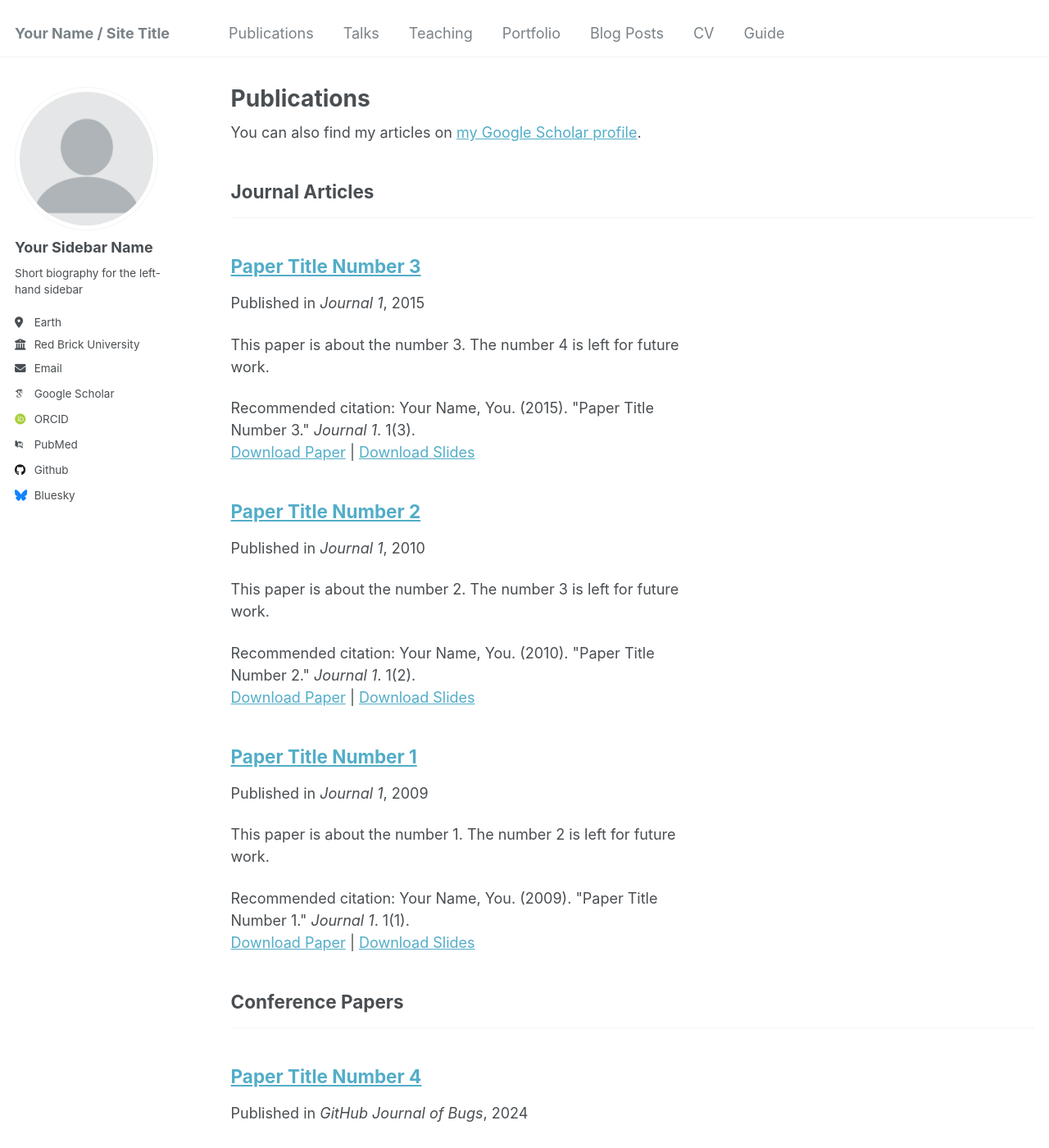
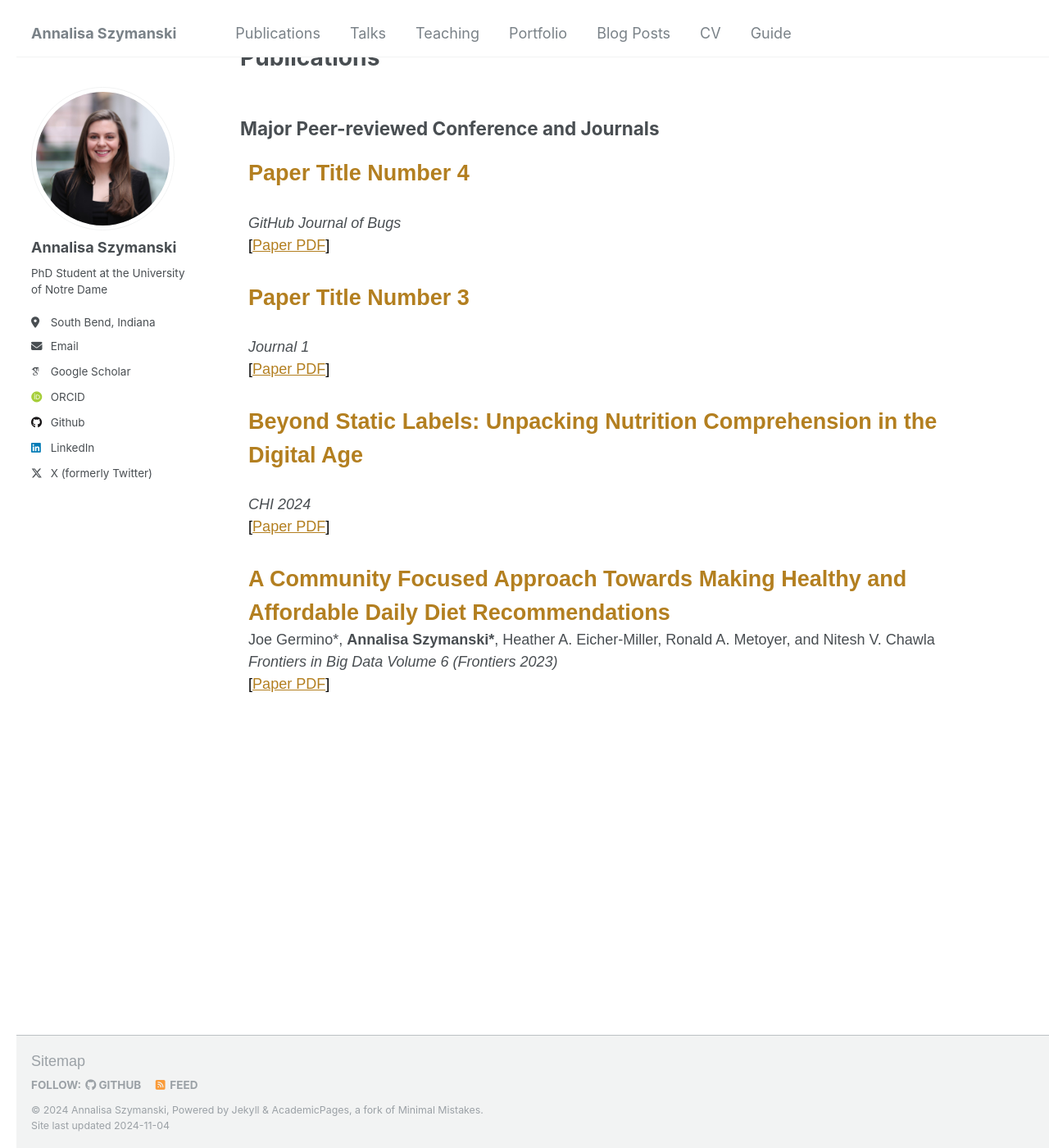
Before and after one commit to aszymans/annalisaszymanski, a Jekyll site: the page built from _pages/publications.html, in a window 1280 px wide and 1400 px high. Shown: the whole window at 82% size. Built offline with Jekyll 4.4.1, drawn with Linux system fonts in a browser that asks for light colours; some web fonts are replaced; some of the changed text lies outside the part shown.

Commit message:
initial website configurations

```diff
--- a/_config.yml
+++ b/_config.yml
@@ -8,11 +8,11 @@
 
 # Basic Site Settings
 locale                   : "en-US"
-title                    : "Your Name / Site Title"
+title                    : "Annalisa Szymanski"
 title_separator          : "-"
-name                     : &name "Your Name"
+name                     : &name "Annalisa Szymanski"
 description              : &description "personal description"
-url                      : https://academicpages.github.io # the base hostname & protocol for your site e.g. "https://mmistakes.github.io"
+url                      : https://annalisaszymanski.github.io # the base hostname & protocol for your site e.g. "https://mmistakes.github.io"
 baseurl                  : "" # the subpath of your site, e.g. "/blog"
 repository               : "academicpages/academicpages.github.io"
 
@@ -21,22 +21,22 @@ repository               : "academicpages/academicpages.github.io"
 #               Additional customization can be done by editing /_includes/author-profile.html
 author:
   # Biographic information
-  avatar           : "profile.png"
-  name             : "Your Sidebar Name"
+  avatar           : "bio_pic.jpeg"
+  name             : "Annalisa Szymanski"
   pronouns         : # example: "she/her"
-  bio              : "Short biography for the left-hand sidebar"
-  location         : "Earth"
-  employer         : "Red Brick University"
+  bio              : "PhD Student at the University of Notre Dame"
+  location         : "South Bend, Indiana"
+  employer         : #"Red Brick University"
   uri              : # URL
-  email            : "none@example.org"
+  email            : "aszyman2@nd.edu"
 
   # Academic websites
   arxiv            : # URL - Update with the correct link to your profile
-  googlescholar    : "https://scholar.google.com/citations?user=PS_CX0AAAAAJ"
+  googlescholar    : "https://scholar.google.com/citations?user=AvwLCfQAAAAJ&hl"
   impactstory      : # URL
-  orcid            : "http://orcid.org/yourorcidurl"
+  orcid            :  "https://orcid.org/0009-0009-5472-282X"
   semantic         : # URL
-  pubmed           : "https://www.ncbi.nlm.nih.gov/pubmed/?term=john+snow"
+  pubmed           : # "https://www.ncbi.nlm.nih.gov/pubmed/?term=john+snow"
   researchgate     : # URL
   scopus           : # URL
 
@@ -44,12 +44,12 @@ author:
   bitbucket        : # Username - Update with your username on the site
   codepen          : # Username
   dribbble         : # Username
-  github           : "academicpages"
+  github           : "aszymans"
   kaggle           : # Username
   stackoverflow    : # User number or user number and name (i.e., use "1" or "1/jeff-atwood")
 
   # Social media
-  bluesky          : "bsky.app" # Replace this with you Bluesky username
+  bluesky          : #"bsky.app" # Replace this with you Bluesky username
   facebook         : # Username
   flickr           : # Username
   foursquare       : # Username
@@ -58,7 +58,7 @@ author:
   keybase          : # Username
   instagram        : # Username
   lastfm           : # Username
-  linkedin         : # Username
+  linkedin         : "annalisaszymanski"
   mastodon         : # URL
   medium           : # URL
   pinterest        : # Username
@@ -66,7 +66,7 @@ author:
   steam            : # Username
   telegram         : # URL
   tumblr           : # Username
-  twitter          : # Username for X / Twitter
+  twitter          : "AnnalisaSzy"
   vine             : # Username
   weibo            : # Username
   wikipedia        : # Username
--- a/_pages/publications.html
+++ b/_pages/publications.html
@@ -5,29 +5,92 @@ permalink: /publications/
 author_profile: true
 ---
 
-{% if site.author.googlescholar %}
-  <div class="wordwrap">You can also find my articles on <a href="{{site.author.googlescholar}}">my Google Scholar profile</a>.</div>
-{% endif %}
+<!DOCTYPE html>
+<html>
+<head>
+  <meta charset="UTF-8">
+  <meta name="viewport" content="width=device-width, initial-scale=1"> <!-- Ensure proper scaling on mobile devices -->
+  <style>
+    body {
+      margin: 0;
+      padding: 20px;
+      line-height: 1.5;
+      font-family: Arial, sans-serif;
+    }
 
-{% include base_path %}
+    .publications-container {
+      display: flex;
+      flex-wrap: wrap;
+      justify-content: space-between;
+    }
 
-<!-- New style rendering if publication categories are defined -->
-{% if site.publication_category %}
-  {% for category in site.publication_category  %}
-    {% assign title_shown = false %}
-    {% for post in site.publications reversed %}
-      {% if post.category != category[0] %}
-        {% continue %}
-      {% endif %}
-      {% unless title_shown %}
-        <h2>{{ category[1].title }}</h2><hr />
-        {% assign title_shown = true %}
-      {% endunless %}
-      {% include archive-single.html %}
-    {% endfor %}
+    .publication {
+      display: flex;
+      align-items: flex-start;
+      width: 95%;
+      margin-bottom: 10px;
+      padding: 10px;
+      border-radius: 10px;
+    }
+
+    .publication-title {
+      font-size: 1.5em;
+      font-weight: bold;
+      color: #b37f20;
+      margin: 0;
+    }
+
+    .publication-link {
+      text-decoration: none; /* Remove underline */
+      color: #b37f20; /* Keep the link in gold color */
+    }
+
+    .brackets {
+      color: black; /* Set brackets color to black */
+      font-weight: normal; /* Match with body text if different */
+    }
+
+    /* Add media query for smaller screens */
+    @media (max-width: 600px) {
+      .publications-container {
+        flex-direction: column;
+      }
+      .publication {
+        flex-direction: column;
+        align-items: flex-start;
+      }
+    }
+  </style>
+</head>
+<body>
+
+<div class="publications-container">
+  <h2>Major Peer-reviewed Conference and Journals</h2>
+  {% for post in site.publications reversed %}
+  <div class="publication">
+    <div>
+      <span class="publication-title">{{ post.title }}</span>
+      <br>{{ post.authors }}
+      <br><em>{{ post.venue }}</em>
+      <br>
+      <span class="brackets">[</span><a class="publication-link" href="{{ post.paperurl }}">Paper PDF</a><span class="brackets">]</span>
+    </div>
+  </div>
   {% endfor %}
-{% else %}
-  {% for post in site.publications reversed %}
-    {% include archive-single.html %}
-  {% endfor %}
-{% endif %}
+
+  <!-- <h2>Extended Abstracts, Posters, and Workshop Papers</h2>
+  {% for ppost in site.posterpubs reversed %}
+  <div class="publication">
+    <div>
+      <span class="publication-title">{{ ppost.title }}</span>
+      <br>{{ ppost.authors }}
+      <br><em>{{ ppost.venue }}</em>
+      <br>
+      <span class="brackets">[</span><a class="publication-link" href="{{ ppost.paperurl }}">Paper PDF</a><span class="brackets">]</span>
+    </div>
+  </div>
+  {% endfor %} -->
+</div>
+
+</body>
+</html>
--- a/_publications/2009-10-01-paper-title-number-1.md
+++ b/_publications/2009-10-01-paper-title-number-1.md
@@ -1,14 +1,17 @@
 ---
-title: "Paper Title Number 1"
+title: "A Community Focused Approach Towards Making Healthy and Affordable Daily Diet Recommendations"
 collection: publications
 category: manuscripts
 permalink: /publication/2009-10-01-paper-title-number-1
-excerpt: 'This paper is about the number 1. The number 2 is left for future work.'
+#excerpt: 'This paper is about the number 1. The number 2 is left for future work.'
 date: 2009-10-01
-venue: 'Journal 1'
+authors: Joe Germino*, <b>Annalisa Szymanski*</b>, Heather A. Eicher-Miller, Ronald A. Metoyer, and Nitesh V. Chawla
+venue: 'Frontiers in Big Data Volume 6 (Frontiers 2023)'
 slidesurl: 'http://academicpages.github.io/files/slides1.pdf'
-paperurl: 'http://academicpages.github.io/files/paper1.pdf'
-citation: 'Your Name, You. (2009). &quot;Paper Title Number 1.&quot; <i>Journal 1</i>. 1(1).'
+paperurl: 'http://academicpages.github.io/files/daily_diet_recommendations.pdf'
+acm_url: 'https://www.frontiersin.org/journals/big-data/articles/10.3389/fdata.2023.1086212/full'
+footnote: '*Equal Contribution'
+citation: 'Germino, J., Szymanski, A., Eicher-Miller, H. A., Metoyer, R., & Chawla, N. V. (2023). A community focused approach toward making healthy and affordable daily diet recommendations. Frontiers in big Data, 6, 1086212.'
 ---
 
 The contents above will be part of a list of publications, if the user clicks the link for the publication than the contents of section will be rendered as a full page, allowing you to provide more information about the paper for the reader. When publications are displayed as a single page, the contents of the above "citation" field will automatically be included below this section in a smaller font.
--- a/_publications/2010-10-01-paper-title-number-2.md
+++ b/_publications/2010-10-01-paper-title-number-2.md
@@ -1,14 +1,15 @@
 ---
-title: "Paper Title Number 2"
+title: "Beyond Static Labels: Unpacking Nutrition Comprehension in the Digital Age"
 collection: publications
 category: manuscripts
 permalink: /publication/2010-10-01-paper-title-number-2
 excerpt: 'This paper is about the number 2. The number 3 is left for future work.'
 date: 2010-10-01
-venue: 'Journal 1'
+venue: 'CHI 2024'
 slidesurl: 'http://academicpages.github.io/files/slides2.pdf'
-paperurl: 'http://academicpages.github.io/files/paper2.pdf'
-citation: 'Your Name, You. (2010). &quot;Paper Title Number 2.&quot; <i>Journal 1</i>. 1(2).'
+paperurl: 'http://academicpages.github.io/files/beyond_static.pdf'
+acm_url: 'https://dl.acm.org/doi/full/10.1145/3613904.3642672'
+citation: 'Wimer, B. L., Szymanski, A., & Metoyer, R. A. (2024, May). Beyond Static Labels: Unpacking Nutrition Comprehension in the Digital Age. In Proceedings of the CHI Conference on Human Factors in Computing Systems (pp. 1-15).'
 ---
 
 The contents above will be part of a list of publications, if the user clicks the link for the publication than the contents of section will be rendered as a full page, allowing you to provide more information about the paper for the reader. When publications are displayed as a single page, the contents of the above "citation" field will automatically be included below this section in a smaller font.
```
Also changed, not shown: images/bio_pic.jpeg (added), 2 other files.
